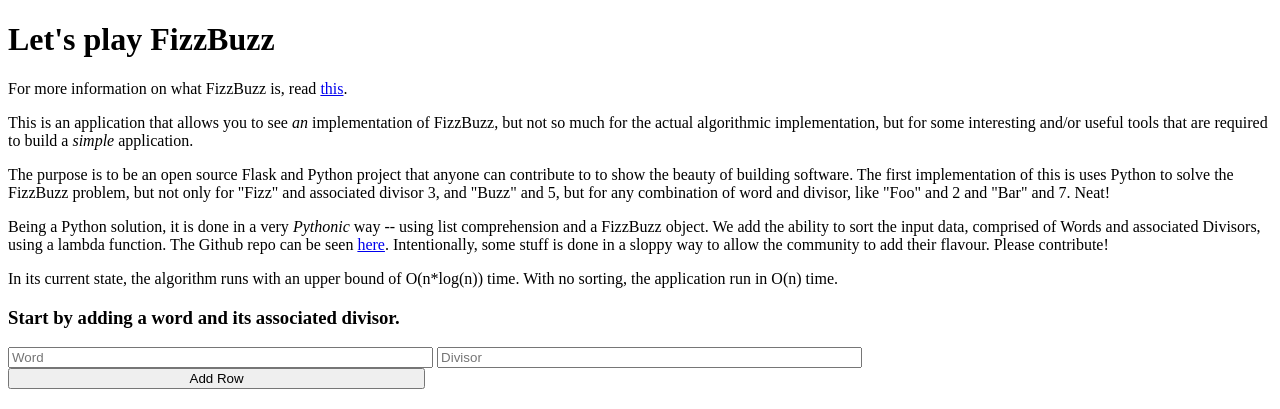
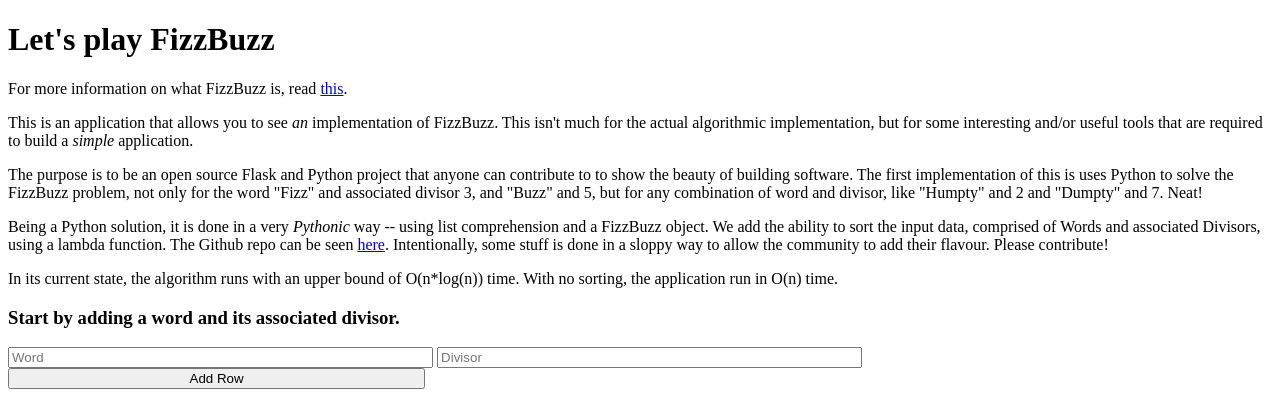
Before and after one commit to smkyle90/fizz-buzz-fun, a Flask app: page / in a window 1280 px wide. Shown: the top 409 px of the page. Run offline with Flask 2, Linux system fonts and the light colour scheme.

Commit message:
update verbiage on reamde and index

```diff
--- a/FizzBuzz/templates/index.html
+++ b/FizzBuzz/templates/index.html
@@ -69,9 +69,9 @@
 
 <p>For more information on what FizzBuzz is, read <a href="https://leetcode.com/problems/fizz-buzz/">this</a>.</p>
 
-<p>This is an application that allows you to see <em>an</em> implementation of FizzBuzz, but not so much for the actual algorithmic implementation, but for some interesting and/or useful tools that are required to build a <em>simple</em> application.</p>
+<p>This is an application that allows you to see <em>an</em> implementation of FizzBuzz. This isn't much for the actual algorithmic implementation, but for some interesting and/or useful tools that are required to build a <em>simple</em> application.</p>
 
-<p>The purpose is to be an open source Flask and Python project that anyone can contribute to to show the beauty of building software. The first implementation of this is uses Python to solve the FizzBuzz problem, but not only for "Fizz" and associated divisor 3, and "Buzz" and 5, but for any combination of word and divisor, like "Foo" and 2 and "Bar" and 7. Neat!</p>
+<p>The purpose is to be an open source Flask and Python project that anyone can contribute to to show the beauty of building software. The first implementation of this is uses Python to solve the FizzBuzz problem, not only for the word "Fizz" and associated divisor 3, and "Buzz" and 5, but for any combination of word and divisor, like "Humpty" and 2 and "Dumpty" and 7. Neat!</p>
 
 <p>Being a Python solution, it is done in a very <em>Pythonic</em> way -- using list comprehension and a FizzBuzz object. We add the ability to sort the input data, comprised of Words and associated Divisors, using a lambda function. The Github repo can be seen <a href="https://github.com/smkyle90/fizz-buzz-fun">here</a>. Intentionally, some stuff is done in a sloppy way to allow the community to add their flavour. Please contribute!</p>
 
```
Also changed, not shown: README.md.
